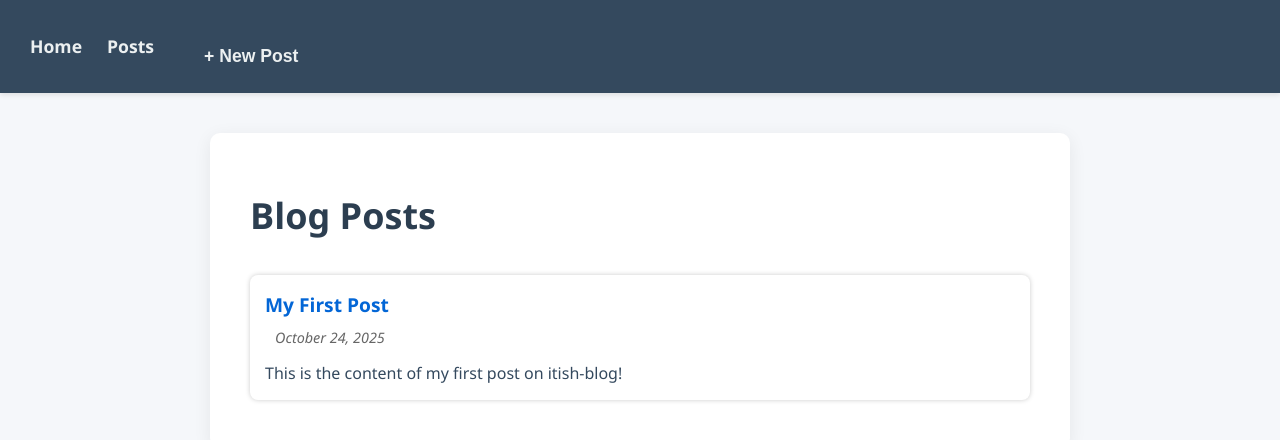
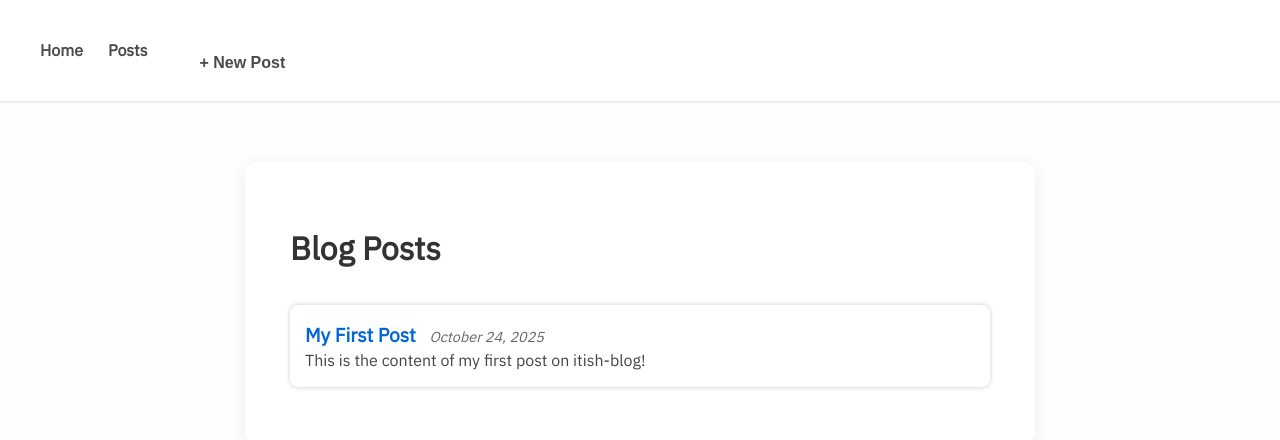
Before and after one commit to itishhanda/itish-blog, a Jekyll site: the page built from posts.md, in a window 1280 px wide. Shown: the top 440 px of the page. Built offline with Jekyll 4.4.1, drawn with Linux system fonts in a browser that asks for light colours.

Commit message:
Update style.css

```diff
--- a/assets/css/style.css
+++ b/assets/css/style.css
@@ -1,153 +1,146 @@
-/* General body and font settings */
+@import url('https://fonts.googleapis.com/css2?family=IBM+Plex+Sans&display=swap');
+
 body {
-  font-family: 'Segoe UI', Tahoma, Geneva, Verdana, sans-serif;
+  font-family: 'IBM Plex Sans', sans-serif;
+  background: #fdfdfd;
+  color: #333;
   margin: 0;
   padding: 0;
-  background: #f5f7fa;
-  color: #2c3e50;
+  font-size: 16px;
   line-height: 1.6;
-  font-size: 18px;
 }
 
-/* Navigation bar styles */
 .nav-bar {
-  background: #34495e;
   display: flex;
   align-items: center;
-  padding: 14px 30px;
-  box-shadow: 0 2px 5px rgba(0, 0, 0, 0.1);
+  background: #fff;
+  padding: 16px 40px;
+  border-bottom: 1px solid #e5e5e5;
+  box-shadow: 0 1px 2px rgba(0, 0, 0, 0.05);
 }
 
 .nav-link,
 .nav-button {
-  color: #ecf0f1;
-  margin-right: 25px;
+  color: #4a4a4a;
   text-decoration: none;
   font-weight: 600;
-  font-size: 1.1rem;
+  font-size: 1rem;
+  margin-right: 25px;
   cursor: pointer;
   border: none;
   background: none;
-  transition: color 0.3s ease;
+  transition: color 0.2s ease-in-out;
 }
 
 .nav-link:hover,
 .nav-button:hover {
-  color: #1abc9c;
+  color: #007acc;
 }
 
-/* Main content area */
 main {
-  max-width: 780px;
-  margin: 40px auto;
+  max-width: 700px;
+  margin: 60px auto;
   background: #ffffff;
-  padding: 30px 40px;
-  box-shadow: 0 4px 18px rgba(0, 0, 0, 0.07);
-  border-radius: 10px;
+  padding: 40px 45px;
+  box-shadow: 0 3px 15px rgba(0,0,0,0.07);
+  border-radius: 12px;
 }
 
-/* Modal background and positioning */
 .modal {
   display: none;
   position: fixed;
-  z-index: 9999;
+  background: rgba(0,0,0,0.3);
   left: 0;
   top: 0;
   width: 100%;
   height: 100%;
+  z-index: 9999;
   backdrop-filter: blur(3px);
-  background-color: rgba(0, 0, 0, 0.35);
-  overflow-y: auto;
+  overflow: auto;
 }
 
-/* Modal content container */
 .modal-content {
-  background: #ffffff;
-  margin: 60px auto 60px;
-  padding: 30px;
-  border-radius: 12px;
-  max-width: 600px;
-  box-shadow: 0 10px 30px rgba(0, 0, 0, 0.12);
+  background: white;
+  width: 90%;
+  max-width: 540px;
+  margin: 80px auto;
+  padding: 30px 35px;
+  border-radius: 14px;
   position: relative;
-  font-size: 16px;
+  font-size: 15px;
+  box-shadow: 0 10px 25px rgba(0, 0, 0, 0.1);
 }
 
-/* Close button X */
 .close {
   position: absolute;
+  right: 18px;
   top: 16px;
-  right: 22px;
-  font-size: 24px;
+  font-size: 2.2rem;
   font-weight: 700;
-  color: #7f8c8d;
+  color: #888;
   cursor: pointer;
   transition: color 0.3s ease;
 }
 
 .close:hover {
-  color: #e74c3c;
+  color: #444;
 }
 
-/* Form elements */
 form label {
+  display: block;
+  margin-top: 18px;
+  margin-bottom: 8px;
   font-weight: 600;
-  margin-top: 15px;
-  display: block;
-  margin-bottom: 8px;
-  color: #34495e;
+  color: #555;
 }
 
-form input[type="text"],
-form textarea {
+input[type="text"],
+textarea {
   width: 100%;
-  padding: 12px 14px;
-  border: 1.8px solid #bdc3c7;
-  border-radius: 8px;
-  outline: none;
+  padding: 12px 15px;
+  border-radius: 9px;
+  border: 1.7px solid #ccc;
   font-size: 1rem;
+  font-family: 'IBM Plex Sans', sans-serif;
   transition: border-color 0.3s ease;
 }
 
-form input[type="text"]:focus,
-form textarea:focus {
-  border-color: #1abc9c;
-  box-shadow: 0 0 8px rgba(26, 188, 156, 0.3);
+input[type="text"]:focus,
+textarea:focus {
+  border-color: #007acc;
+  outline: none;
 }
 
-/* Buttons inside modal and on page */
 button {
-  display: inline-block;
-  background-color: #1abc9c;
-  color: white;
-  padding: 12px 25px;
-  margin-top: 20px;
-  border-radius: 8px;
+  margin-top: 25px;
+  background: #007acc;
+  color: #fff;
+  font-weight: 700;
+  padding: 13px 27px;
   border: none;
-  font-weight: 700;
-  font-size: 1.05rem;
+  border-radius: 9px;
   cursor: pointer;
+  font-size: 1.07rem;
+  user-select: none;
   transition: background-color 0.3s ease;
 }
 
 button:hover {
-  background-color: #16a085;
+  background: #005fa3;
 }
 
-/* Output markdown block */
 #markdownOutput {
-  margin-top: 25px;
-  background: #ecf0f1;
+  margin-top: 20px;
+  white-space: pre-wrap;
+  background: #f4f4f4;
   font-family: 'Courier New', Courier, monospace;
+  border-radius: 9px;
   padding: 15px;
-  border-radius: 8px;
-  max-height: 230px;
+  max-height: 180px;
   overflow-y: auto;
-  white-space: pre-wrap;
-  user-select: text;
-  box-shadow: inset 0 0 6px rgba(0, 0, 0, 0.08);
+  color: #2a2a2a;
 }
 
-/* Post List on Posts page */
 .post-list {
   list-style: none;
   padding-left: 0;
@@ -155,43 +148,40 @@ button:hover {
 }
 
 .post-list li {
-  background: #ffffff;
-  padding: 25px 30px;
-  margin-bottom: 24px;
-  border-radius: 12px;
-  box-shadow: 0 6px 18px rgba(0, 0, 0, 0.08);
-  transition: box-shadow 0.3s ease;
+  padding: 22px 25px;
+  margin-bottom: 22px;
+  background: #fafafa;
+  border-radius: 15px;
+  box-shadow: inset 0 0 8px #e3e3e3;
+  transition: box-shadow 0.25s ease;
 }
 
 .post-list li:hover {
-  box-shadow: 0 10px 24px rgba(0, 0, 0, 0.15);
+  box-shadow: 0 0 12px #a3c8f0;
 }
 
 .post-list a {
-  font-size: 1.35rem;
+  color: #007acc;
   font-weight: 700;
-  color: #1abc9c;
+  font-size: 1.27rem;
   text-decoration: none;
-  transition: color 0.3s ease;
 }
 
 .post-list a:hover {
-  color: #16a085;
   text-decoration: underline;
 }
 
 .post-date {
-  display: block;
-  color: #7f8c8d;
-  margin-top: 6px;
+  color: #999;
+  font-size: 0.88rem;
+  margin-top: 8px;
   margin-bottom: 12px;
-  font-size: 0.95rem;
   font-style: italic;
 }
 
 .post-list p {
-  color: #34495e;
+  margin: 0;
+  color: #444;
   font-size: 1rem;
-  margin: 0;
-  line-height: 1.5;
+  line-height: 1.36;
 }
```
